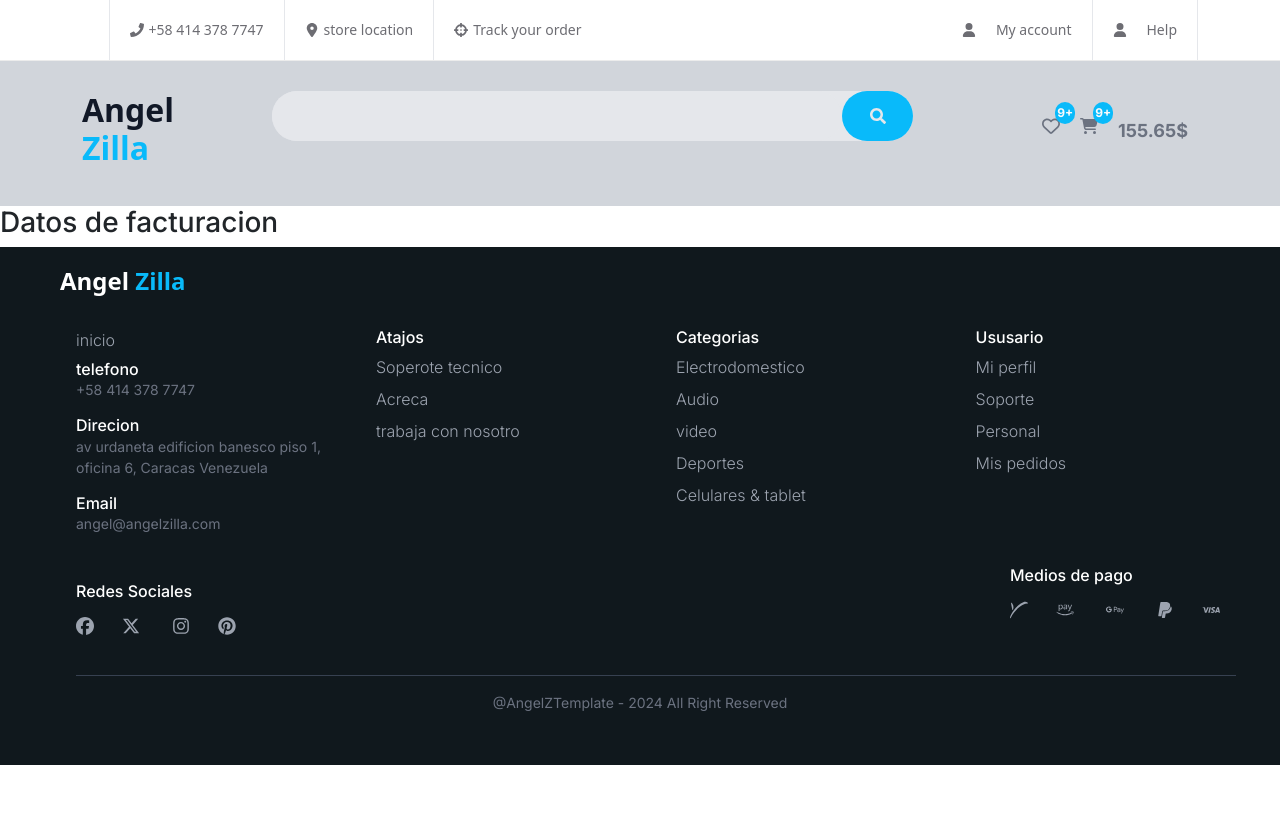
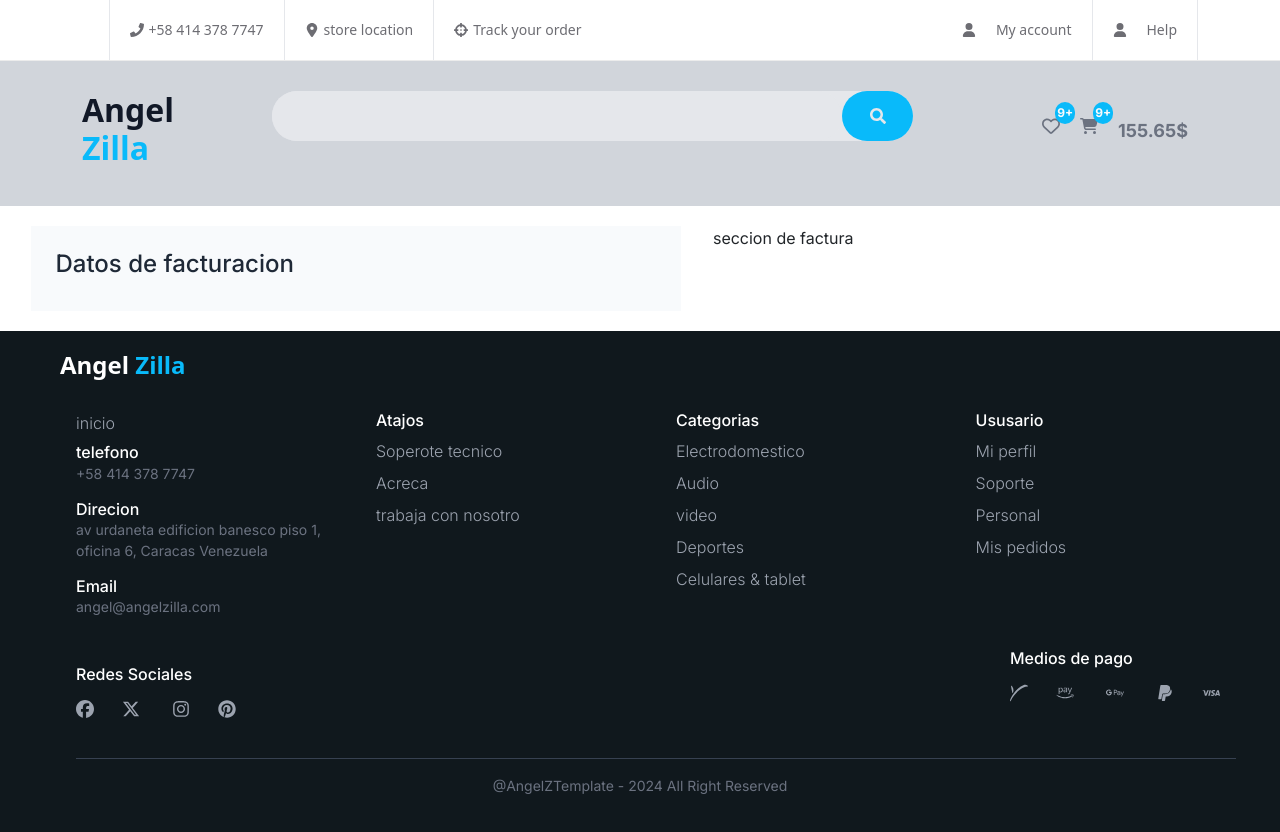
Before and after one commit to angeleesc/az-market-zilla-template, a Next.js app: page /checkout/1 in a window 1280 px wide. Shown: the top 832 px of the page. Before the commit the page ends 800 px from the top, so only its background shows below. Built offline with nearby package versions, Linux system fonts and the light colour scheme.

Commit message:
configuracion

```diff
--- a/components/forms/CheckoutForm.jsx
+++ b/components/forms/CheckoutForm.jsx
@@ -3,11 +3,11 @@ import { useForm } from 'react-hook-form'
 
 export default function CheckoutForm() {
 
-    const {} = useForm()
+    const { register, handleSubmit, formState:{errors} } = useForm()
 
-  return (
-    <form action="">
-        <h3>Datos de facturacion</h3>
-    </form>
-  )
+    return (
+        <form action="" className='bg-slate-50 w-full max-w-[650px] p-4'>
+            <h3 className='text-gray-800 text-[24px]'>Datos de facturacion</h3>
+        </form>
+    )
 }
--- a/components/templates/Checkout.jsx
+++ b/components/templates/Checkout.jsx
@@ -6,6 +6,13 @@ export default function Checkout() {
 
 
   return (
-<CheckoutForm/>
+    <div className='flex justify-center py-[20px]'>
+      <div className='flex-grow flex justify-center'>
+        <CheckoutForm />
+      </div>
+      <div className='flex-grow'>
+        seccion de factura
+      </div>
+    </div>
   )
 }
```
